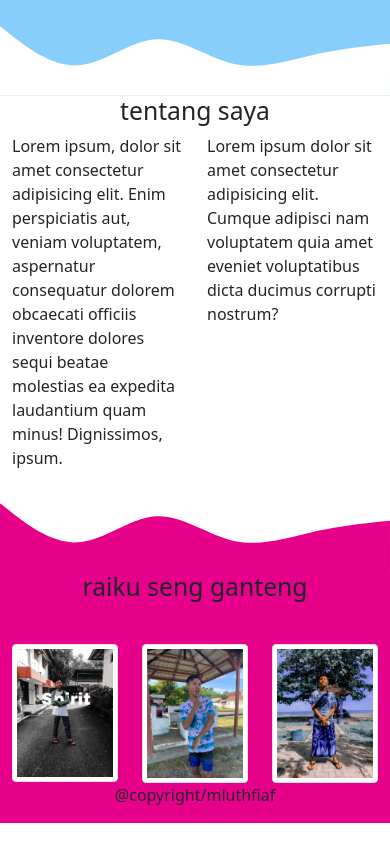
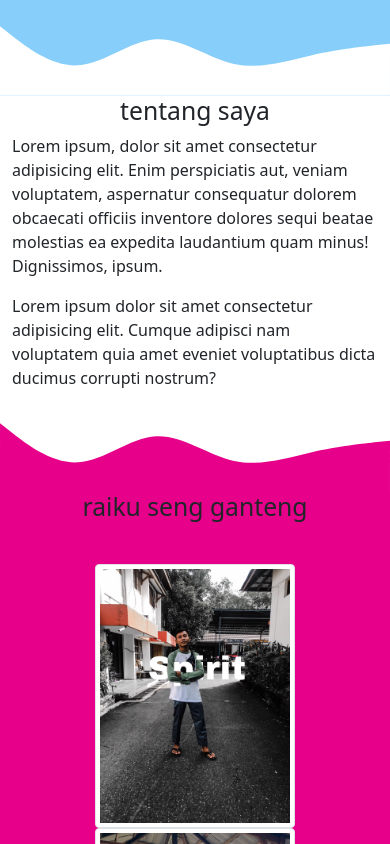
Before and after one commit to luthfiaf/luthfiaf.github.io, a plain HTML site: page index.html in a window 390 px wide. Shown: the part 340-1184 px from the top of the page. Before the commit the page ends 1163 px from the top, so only its background shows below. Drawn offline with nearby package versions, Linux system fonts and the light colour scheme.

Commit message:
menambahkan ukuran handphond (-md)

```diff
--- a/index.html
+++ b/index.html
@@ -58,15 +58,15 @@
     <section id="about">
         <div class="container">
             <div class="row text-center">
-                <div class="col">
+                <div class="col-md">
                     <h2>tentang saya</h2>
                 </div>
             </div>
             <div class="row">
-                <div class="col">
+                <div class="col-md">
                     <p>Lorem ipsum, dolor sit amet consectetur adipisicing elit. Enim perspiciatis aut, veniam voluptatem, aspernatur consequatur dolorem obcaecati officiis inventore dolores sequi beatae molestias ea expedita laudantium quam minus! Dignissimos, ipsum.</p>
                 </div>
-                <div class="col">
+                <div class="col-md">
                     <p>Lorem ipsum dolor sit amet consectetur adipisicing elit. Cumque adipisci nam voluptatem quia amet eveniet voluptatibus dicta ducimus corrupti nostrum?</p>
                 </div>
             </div>
@@ -81,7 +81,7 @@
     <section id="raiku" >
         <div class="container">
             <div class="row text-center">
-                <div class="col">
+                <div class="col-md">
                     <h2>raiku seng ganteng</h2>
                 </div>
                 <br><br><br>
@@ -89,13 +89,13 @@
 
             </div>
             <div class="row">
-                <div class="col text-center">
+                <div class="col-md text-center">
                     <img src="gambar/l2.jpeg" alt="" width="200" class="img-thumbnail">
                 </div>
-                <div class="col text-center">
+                <div class="col-md text-center">
                     <img src="gambar/l3.jpeg" alt="" width="200" class="img-thumbnail">
                 </div>
-                <div class="col text-center">
+                <div class="col-md text-center">
                     <img src="gambar/l4.jpeg" alt="" width="200" class="img-thumbnail">
                 </div>
             </div>
@@ -109,7 +109,7 @@
 
     <section id="copyright">
         <div class="row">
-            <div class="col text-center">
+            <div class="col-md text-center">
                 <p>@copyright/mluthfiaf</p>
             </div>
         </div>
```
